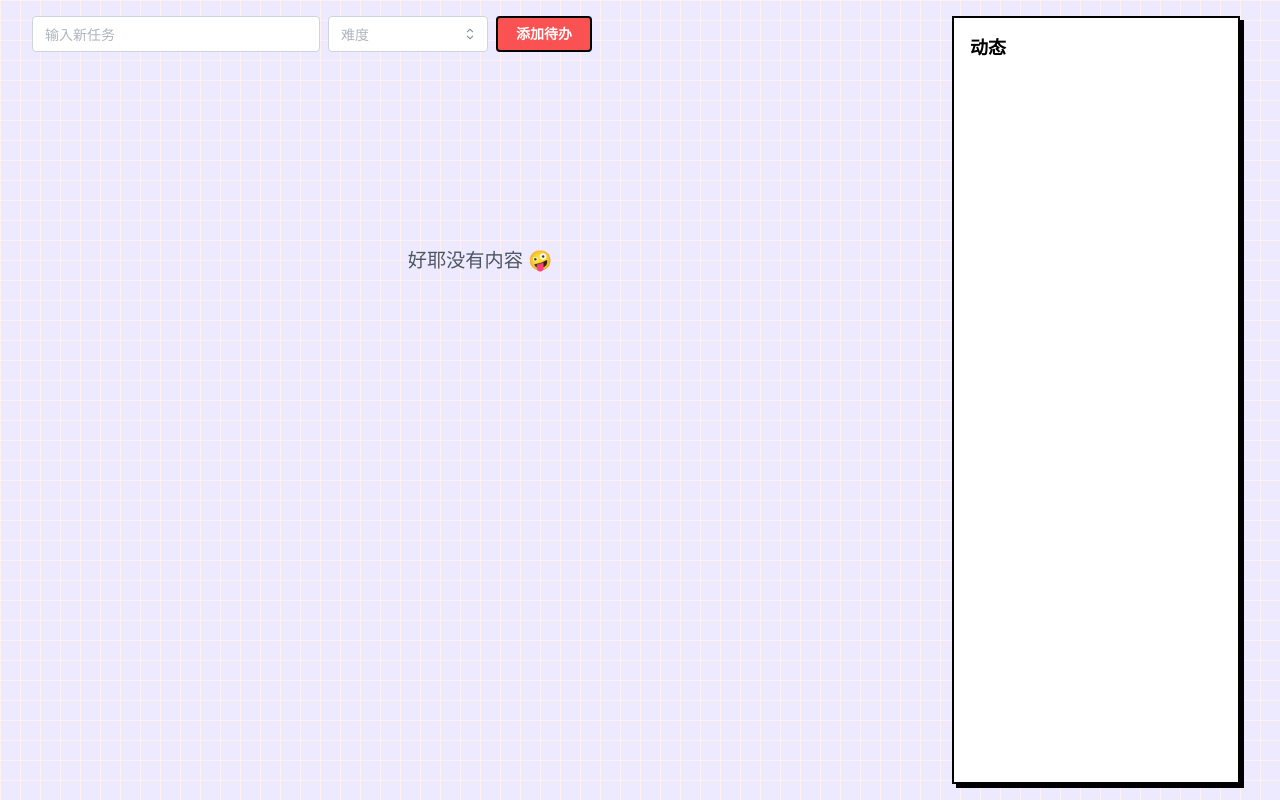
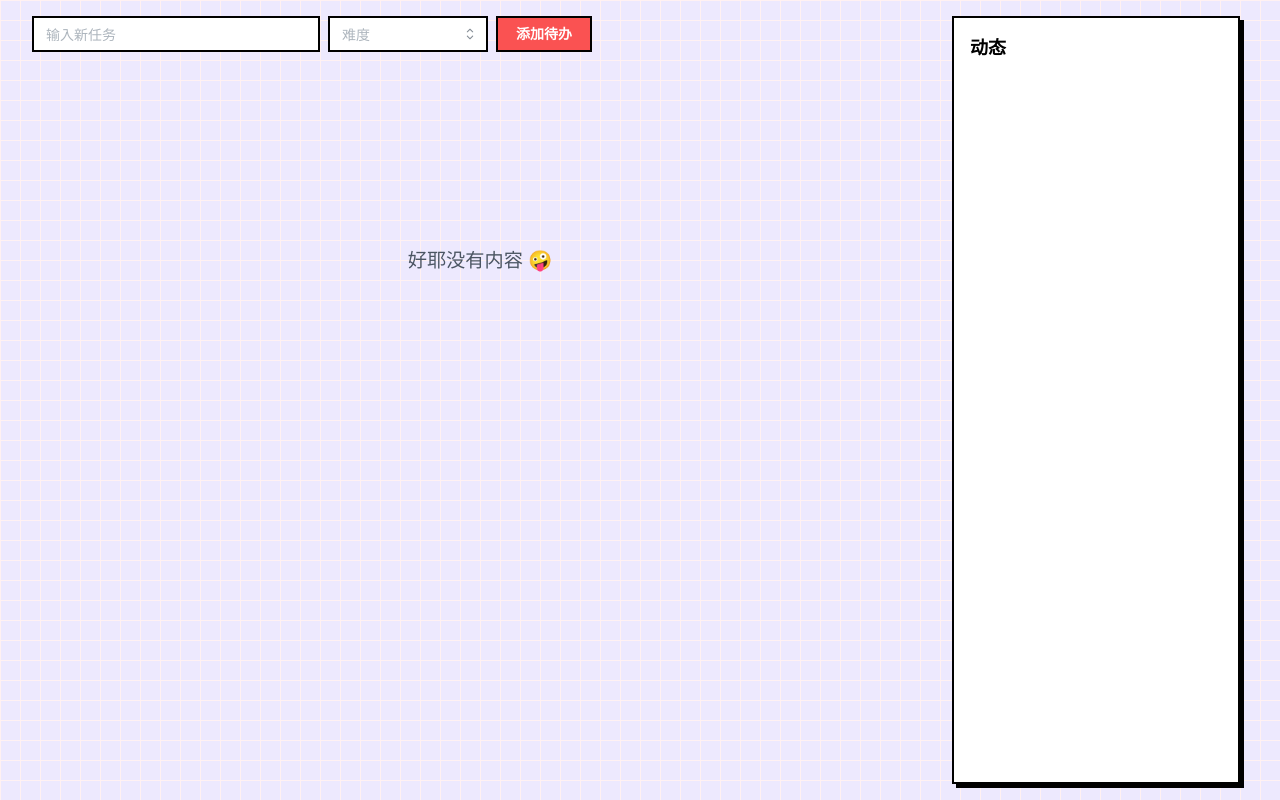
Before and after one commit to listensay/todo, a React (Vite) app: page / in a window 1280 px wide. Built offline with nearby package versions, Linux system fonts and the light colour scheme.

Commit message:
feat: 删除描述字段，部分样式优化

```diff
--- a/src/assets/css/tailwind.css
+++ b/src/assets/css/tailwind.css
@@ -13,11 +13,11 @@ body {
 
 .app-card {
   box-shadow: 4px 4px 0 0 rgba(0, 0, 0, 1);
-  @apply border-2 border-black;
+  @apply border-2 border-black rounded-none;
 }
 
 .app-card-ns {
-  @apply border-2 border-black;
+  @apply border-2 border-black rounded-none;
 }
 
 /* 滚动槽 */
--- a/src/components/Layout/Main.tsx
+++ b/src/components/Layout/Main.tsx
@@ -26,10 +26,7 @@ function LayoutMain() {
   });
 
   const submit = (values: any) => {
-    dispatch(addTodo({
-      ...values,
-      description: '' // 快速添加时使用空描述
-    }));
+    dispatch(addTodo(values));
     form.reset();
   };
 
--- a/src/main.tsx
+++ b/src/main.tsx
@@ -6,15 +6,42 @@ import store from "./stores";
 // UI style
 import '@mantine/core/styles.css';
 import '@mantine/notifications/styles.css';
-import { MantineProvider } from '@mantine/core';
-import './assets/css/tailwind.css'
-import { Notifications } from '@mantine/notifications';
+import { createTheme, TextInput, MantineProvider, Select } from "@mantine/core";
+import "./assets/css/tailwind.css";
+import { Notifications } from "@mantine/notifications";
 import { BrowserRouter } from "react-router-dom";
+
+const theme = createTheme({
+  components: {
+    TextInput: TextInput.extend({
+      defaultProps: {
+        radius: 0,
+      },
+      styles: {
+        input: {
+          borderColor: '#000',
+          borderWidth: '2px',
+        },
+      },
+    }),
+    Select: Select.extend({
+      defaultProps: {
+        radius: 0,
+      },
+      styles: {
+        input: {
+          borderColor: '#000',
+          borderWidth: '2px',
+        },
+      },
+    }),
+  },
+});
 
 ReactDOM.createRoot(document.getElementById("root") as HTMLElement).render(
   <BrowserRouter>
     <Provider store={store}>
-      <MantineProvider>
+      <MantineProvider theme={theme}>
         <Notifications />
         <App />
       </MantineProvider>
--- a/src/service/index.ts
+++ b/src/service/index.ts
@@ -23,7 +23,6 @@ export const fetchAddTodo = async (todo: TypeTodoItemProps) => {
   try {
     const result = await invoke('add_todo', {
       name: todo.name,
-      description: todo.description || '',
       difficulty: todo.difficulty
     })
     notifications.show({
--- a/src/types/todo.ts
+++ b/src/types/todo.ts
@@ -3,7 +3,6 @@ export interface TypeTodoItemProps {
   name: string;
   status: TypeEnumStatus;
   difficulty: keyof TypeDifficulty;
-  description: string;
   updated_at?: string;
   created_at?: string;
 }
```
Also changed, not shown: 2 other files (tests, documents, lock files or other folders).
